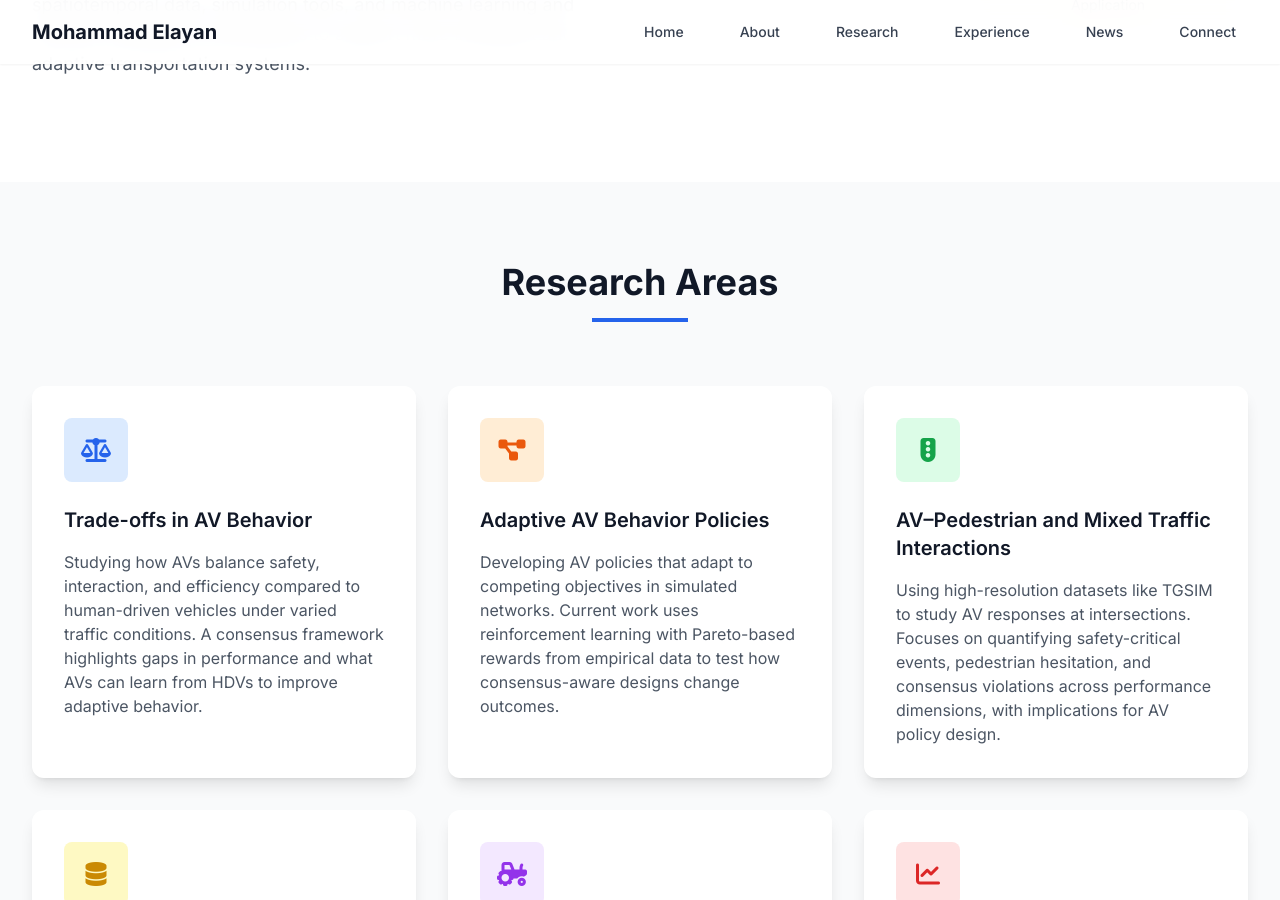
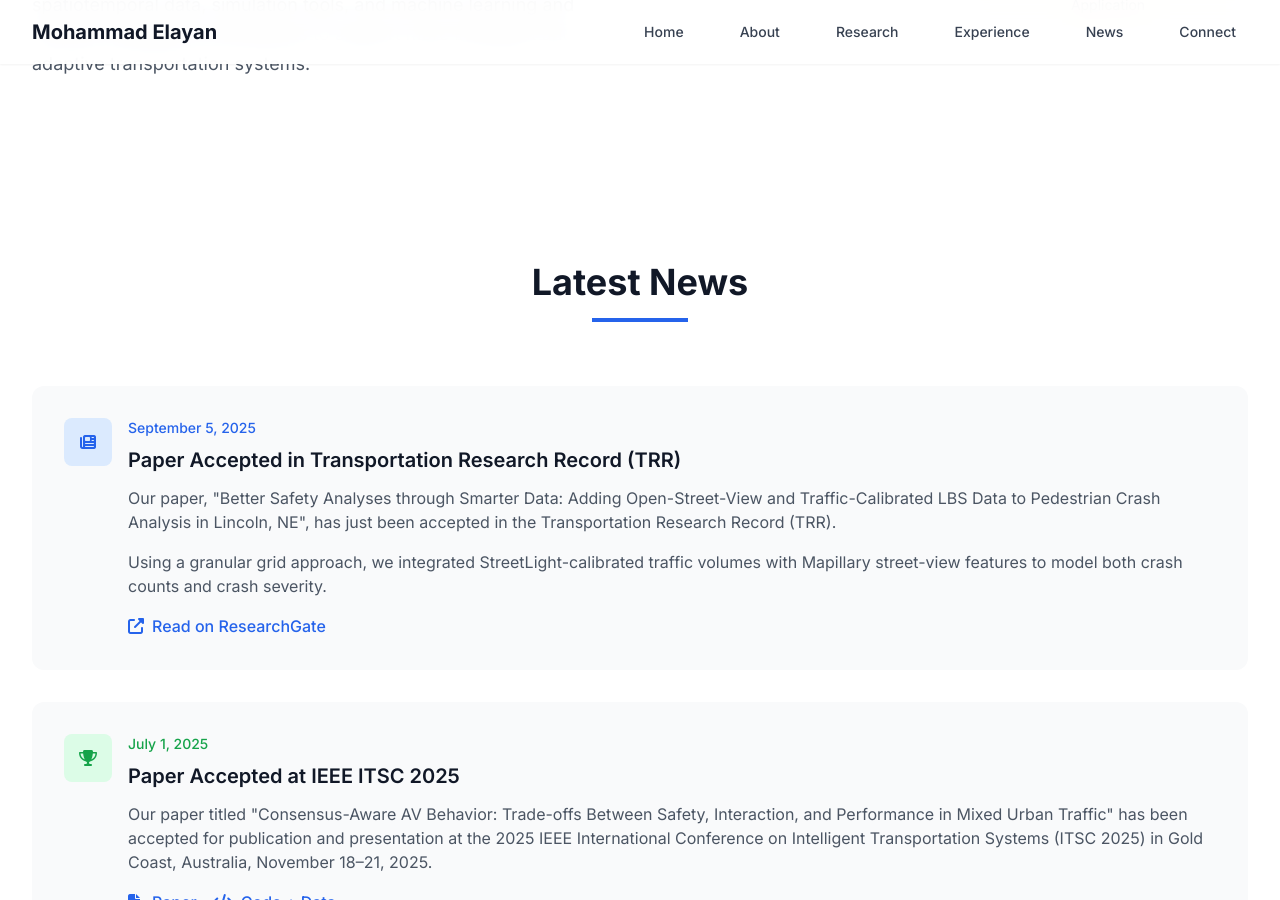
Before and after one commit to mselayan/mselayan.github.io, a Jekyll site: the page index.html, which Jekyll copies as it is, in a window 1280 px wide and 900 px high, scrolled down 1827 px. Built offline with Jekyll 4.4.1, drawn with Linux system fonts in a browser that asks for light colours; nearby versions of some CDN libraries; some of the changed text lies outside the part shown.

Commit message:
Update index.html

```diff
--- a/index.html
+++ b/index.html
@@ -198,75 +198,6 @@
                 </div>
             </div>
         </div>
-    </section>
-
-    <!-- Research Areas -->
-    <section id="research" class="py-20 bg-gray-50">
-      <div class="max-w-7xl mx-auto px-4 sm:px-6 lg:px-8">
-        <div class="text-center mb-16">
-          <h2 class="text-4xl font-bold text-gray-900 mb-4">Research Areas</h2>
-          <div class="w-24 h-1 bg-blue-600 mx-auto"></div>
-        </div>
-
-        <!-- Single Grid for all 6 -->
-        <div class="grid md:grid-cols-2 lg:grid-cols-3 gap-8">
-
-          <!-- Card 1 -->
-          <div class="bg-white p-8 rounded-xl shadow-lg card-hover">
-            <div class="w-16 h-16 bg-blue-100 rounded-lg flex items-center justify-center mb-6">
-              <i class="fas fa-balance-scale text-2xl text-blue-600"></i>
-            </div>
-            <h3 class="text-xl font-semibold text-gray-900 mb-4">Trade-offs in AV Behavior</h3>
-            <p class="text-gray-600">Studying how AVs balance safety, interaction, and efficiency compared to human-driven vehicles under varied traffic conditions. A consensus framework highlights gaps in performance and what AVs can learn from HDVs to improve adaptive behavior.</p>
-          </div>
-
-          <!-- Card 2 -->
-          <div class="bg-white p-8 rounded-xl shadow-lg card-hover">
-            <div class="w-16 h-16 bg-orange-100 rounded-lg flex items-center justify-center mb-6">
-              <i class="fas fa-project-diagram text-2xl text-orange-600"></i>
-            </div>
-            <h3 class="text-xl font-semibold text-gray-900 mb-4">Adaptive AV Behavior Policies</h3>
-            <p class="text-gray-600">Developing AV policies that adapt to competing objectives in simulated networks. Current work uses reinforcement learning with Pareto-based rewards from empirical data to test how consensus-aware designs change outcomes.</p>
-          </div>
-
-          <!-- Card 3 -->
-          <div class="bg-white p-8 rounded-xl shadow-lg card-hover">
-            <div class="w-16 h-16 bg-green-100 rounded-lg flex items-center justify-center mb-6">
-              <i class="fas fa-traffic-light text-2xl text-green-600"></i>
-            </div>
-            <h3 class="text-xl font-semibold text-gray-900 mb-4">AV–Pedestrian and Mixed Traffic Interactions</h3>
-            <p class="text-gray-600">Using high-resolution datasets like TGSIM to study AV responses at intersections. Focuses on quantifying safety-critical events, pedestrian hesitation, and consensus violations across performance dimensions, with implications for AV policy design.</p>
-          </div>
-
-          <!-- Card 4 -->
-          <div class="bg-white p-8 rounded-xl shadow-lg card-hover">
-            <div class="w-16 h-16 bg-yellow-100 rounded-lg flex items-center justify-center mb-6">
-              <i class="fas fa-database text-2xl text-yellow-600"></i>
-            </div>
-            <h3 class="text-xl font-semibold text-gray-900 mb-4">Big Data and Smart Data for Crash Prediction</h3>
-            <p class="text-gray-600">Integrating innovative datasets into crash count and severity models. Using context-specific spatial indicators to improve predictive performance and enhance urban safety assessments.</p>
-          </div>
-
-          <!-- Card 5 -->
-          <div class="bg-white p-8 rounded-xl shadow-lg card-hover">
-            <div class="w-16 h-16 bg-purple-100 rounded-lg flex items-center justify-center mb-6">
-              <i class="fas fa-tractor text-2xl text-purple-600"></i>
-            </div>
-            <h3 class="text-xl font-semibold text-gray-900 mb-4">Automation in Agricultural Delivery Operations</h3>
-            <p class="text-gray-600">Applying optimization frameworks to design automated delivery systems for the agricultural sector that achieve fast, cost-effective, and sustainable logistics operations by balancing efficiency, resource use, and environmental impact.</p>
-          </div>
-
-          <!-- Card 6 -->
-          <div class="bg-white p-8 rounded-xl shadow-lg card-hover">
-            <div class="w-16 h-16 bg-red-100 rounded-lg flex items-center justify-center mb-6">
-              <i class="fas fa-chart-line text-2xl text-red-600"></i>
-            </div>
-            <h3 class="text-xl font-semibold text-gray-900 mb-4">Data-Driven Traffic Calibration and Safety</h3>
-            <p class="text-gray-600">Developing models that turn mobility indicators into reliable estimates of real-world traffic volumes. This research advances scalable, data-driven approaches for multi-modal planning and safety applications.</p>
-          </div>
-
-        </div>
-      </div>
     </section>
 
 
```
